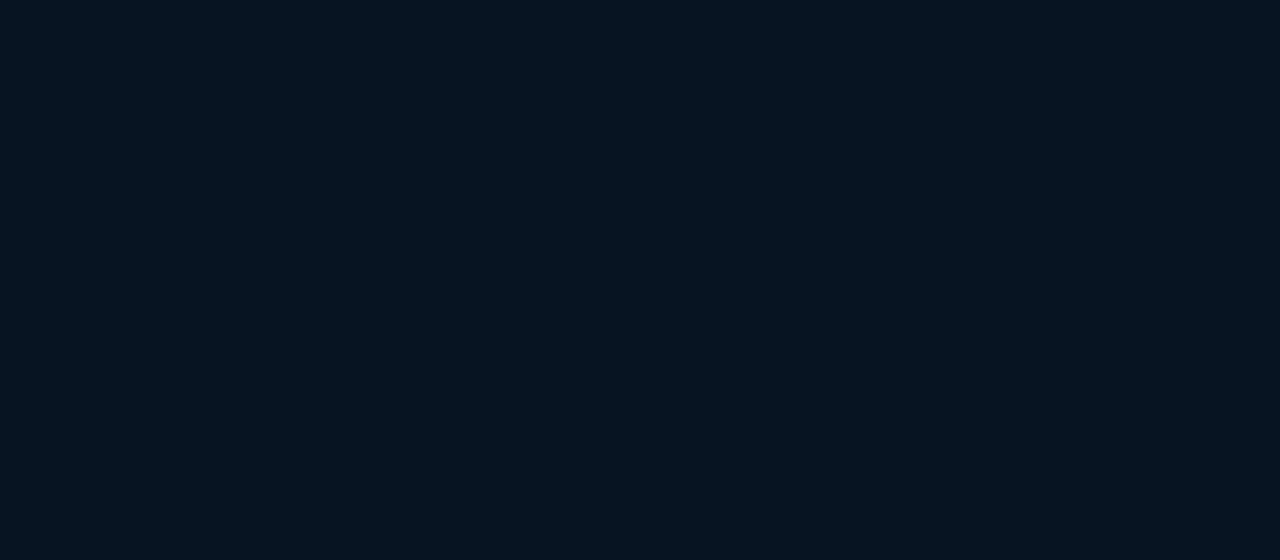
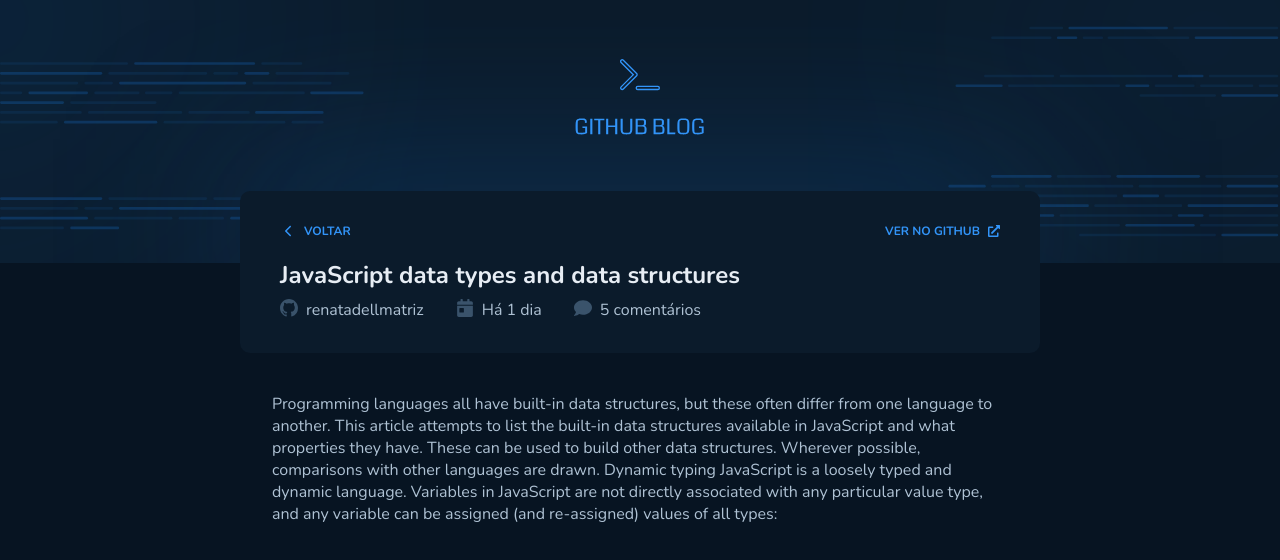
Before and after one commit to RenataDellamatriz/github-blog, a React (Vite) app: page /post in a window 1280 px wide. Before the commit this address had no page. Shown: the top 560 px of the page. Built offline with nearby package versions, Linux system fonts and the light colour scheme.

Commit message:
feat: post page

```diff
--- a/package.json
+++ b/package.json
@@ -16,7 +16,9 @@
     "react": "^18.2.0",
     "react-dom": "^18.2.0",
     "react-icons": "^4.8.0",
+    "react-markdown": "^8.0.6",
     "react-router-dom": "^6.9.0",
+    "remark-gfm": "^3.0.1",
     "styled-components": "^5.3.9"
   },
   "devDependencies": {
--- a/src/Router.tsx
+++ b/src/Router.tsx
@@ -1,13 +1,14 @@
 import { Route, Routes } from 'react-router-dom'
 import { DefaultLayout } from './layouts/DefaultLayout/index'
 import { Home } from './pages/Home'
+import { Post } from './pages/Post'
 
 export function Router() {
   return (
     <Routes>
       <Route path="/" element={<DefaultLayout />}>
         <Route path="/" element={<Home />} />
-        <Route />
+        <Route path="/post" element={<Post />} />
       </Route>
     </Routes>
   )
--- a/src/pages/Home/components/PostCard/index.tsx
+++ b/src/pages/Home/components/PostCard/index.tsx
@@ -7,7 +7,7 @@
 
 export function PostCard() {
   return (
-    <PostCardContainer>
+    <PostCardContainer to="/post" title="Post">
       <PostHeader>
         <PostTitle>JavaScript data types and data structures</PostTitle>
         <span>Há 1 dia</span>
--- a/src/pages/Home/components/PostCard/styles.ts
+++ b/src/pages/Home/components/PostCard/styles.ts
@@ -1,11 +1,13 @@
+import { NavLink } from 'react-router-dom'
 import styled from 'styled-components'
 
-export const PostCardContainer = styled.div`
+export const PostCardContainer = styled(NavLink)`
   padding: 32px;
   max-height: 260px;
   width: 100%;
   overflow: hidden;
   border: 1px solid transparent;
+  text-decoration: none;
 
   background-color: ${(props) => props.theme['base-post']};
   border-radius: 10px;
--- /dev/null
+++ b/src/pages/Post/PostInfo/index.tsx
@@ -0,0 +1,36 @@
+import { FaCalendarDay, FaComment, FaExternalLinkAlt } from 'react-icons/fa'
+import { NavLink } from 'react-router-dom'
+import { PostFooter, PostInfoContainer, PostTitle } from './styles'
+import { IoIosArrowBack } from 'react-icons/io'
+import { BsGithub } from 'react-icons/bs'
+
+export function PostInfo() {
+  return (
+    <PostInfoContainer>
+      <nav>
+        <NavLink to="/">
+          <IoIosArrowBack size={16} /> voltar
+        </NavLink>
+        <a>
+          ver no github <FaExternalLinkAlt />
+        </a>
+      </nav>
+
+      <PostTitle>JavaScript data types and data structures</PostTitle>
+      <PostFooter>
+        <div>
+          <BsGithub size={18} />
+          <span>renatadellmatriz</span>
+        </div>
+        <div>
+          <FaCalendarDay size={18} />
+          <span>Há 1 dia</span>
+        </div>
+        <div>
+          <FaComment size={18} />
+          <span>5 comentários</span>
+        </div>
+      </PostFooter>
+    </PostInfoContainer>
+  )
+}
--- /dev/null
+++ b/src/pages/Post/PostInfo/styles.ts
@@ -0,0 +1,56 @@
+import styled from 'styled-components'
+
+export const PostInfoContainer = styled.div`
+  gap: 32px;
+  background-color: ${(props) => props.theme['base-profile']};
+
+  width: 100%;
+  padding: 32px 40px;
+  border-radius: 10px;
+
+  nav {
+    width: 100%;
+    display: flex;
+    justify-content: space-between;
+    align-items: center;
+  }
+
+  a {
+    display: flex;
+    justify-content: center;
+    align-items: center;
+
+    gap: 8px;
+
+    color: ${(props) => props.theme.blue};
+    font-weight: bold;
+    font-size: 0.75rem;
+
+    text-transform: uppercase;
+    text-decoration: none;
+  }
+`
+export const PostTitle = styled.h1`
+  color: ${(props) => props.theme['base-title']};
+  margin-top: 1.25rem;
+  font-size: 1.5rem;
+  @media (max-width: 768px) {
+    font-size: 1.5rem;
+  }
+`
+export const PostFooter = styled.footer`
+  display: flex;
+  justify-content: flex-start;
+  gap: 32px;
+  margin-top: 8px;
+
+  div {
+    display: flex;
+    align-items: flex-start;
+    gap: 8px;
+
+    svg {
+      color: ${(props) => props.theme['base-label']};
+    }
+  }
+`
--- /dev/null
+++ b/src/pages/Post/index.tsx
@@ -0,0 +1,27 @@
+import { PostInfo } from './PostInfo'
+import { PostConteiner, PostContent } from './styles'
+import ReactMarkdown from 'react-markdown'
+import remarkGfm from 'remark-gfm'
+
+export function Post() {
+  return (
+    <PostConteiner>
+      <PostInfo />
+      <PostContent>
+        <div>
+          <ReactMarkdown remarkPlugins={[remarkGfm]}>
+            Programming languages all have built-in data structures, but these
+            often differ from one language to another. This article attempts to
+            list the built-in data structures available in JavaScript and what
+            properties they have. These can be used to build other data
+            structures. Wherever possible, comparisons with other languages are
+            drawn. Dynamic typing JavaScript is a loosely typed and dynamic
+            language. Variables in JavaScript are not directly associated with
+            any particular value type, and any variable can be assigned (and
+            re-assigned) values of all types:
+          </ReactMarkdown>
+        </div>
+      </PostContent>
+    </PostConteiner>
+  )
+}
--- /dev/null
+++ b/src/pages/Post/styles.ts
@@ -0,0 +1,11 @@
+import styled from 'styled-components'
+
+export const PostConteiner = styled.div`
+  max-width: 864px;
+  margin: 0 auto 8rem;
+  margin-top: -5.5rem;
+  padding: 1rem 2rem;
+`
+export const PostContent = styled.div`
+  padding: 40px 32px;
+`
```
Also changed, not shown: 1 other file (tests, documents, lock files or other folders).
